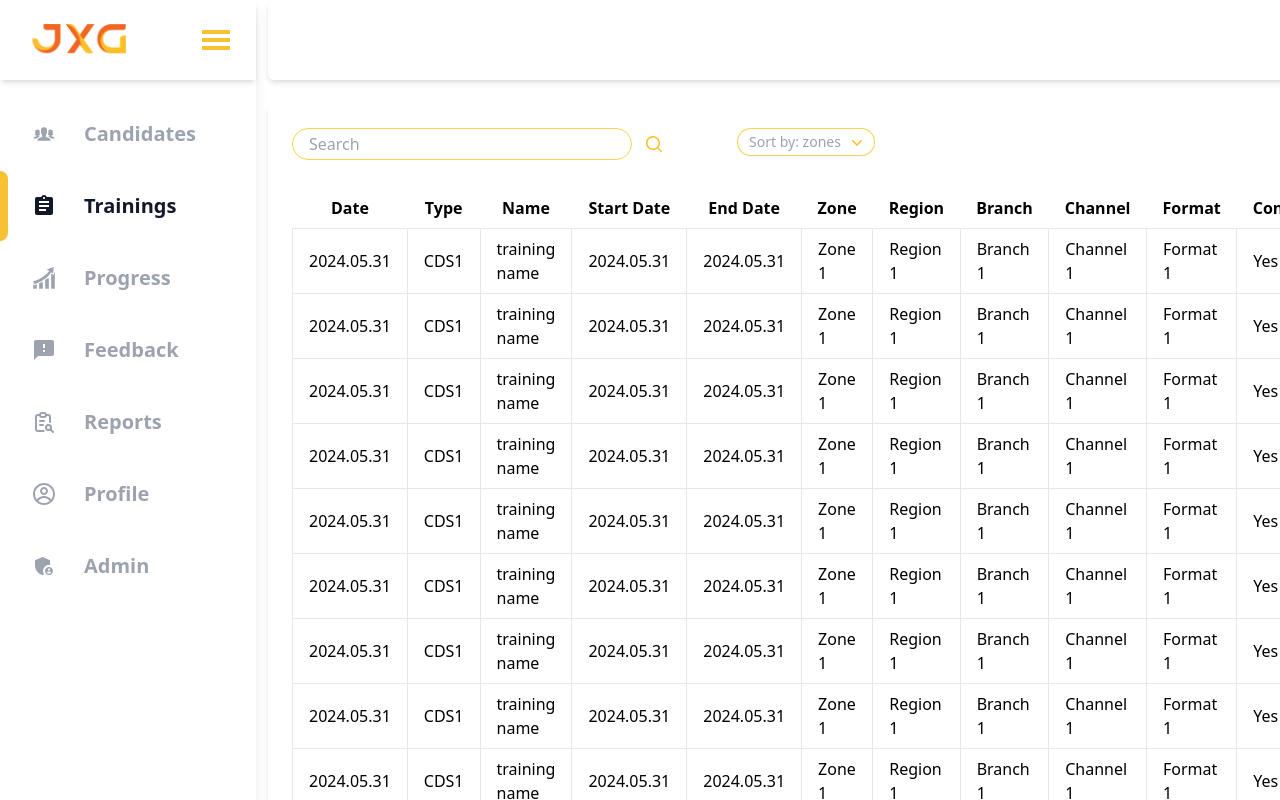
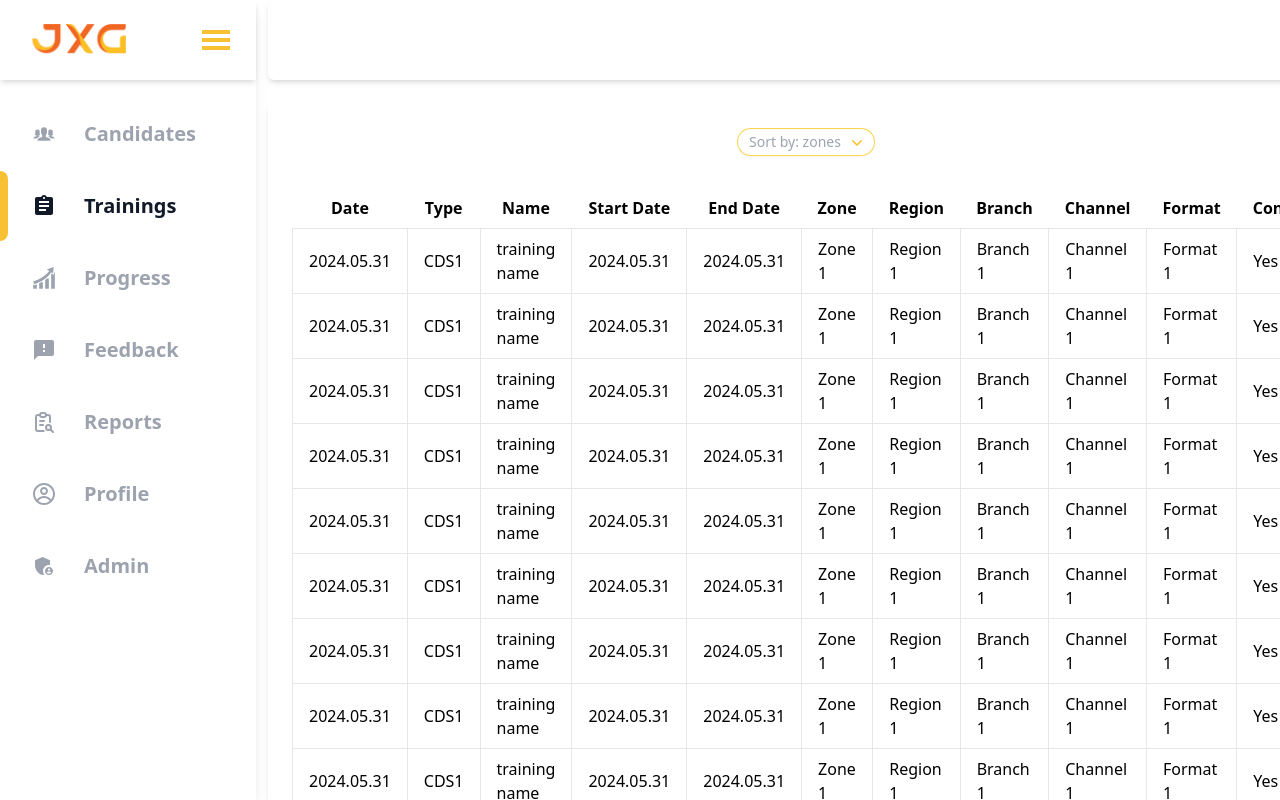
Before and after one commit to tharsikan1999/JXG-Training-System, a React (Vite) app: page /trainings in a window 1280 px wide. Shown: the top 800 px of the page. Built offline with nearby package versions, Linux system fonts and the light colour scheme.

Commit message:
modified search bar

```diff
--- a/src/App.tsx
+++ b/src/App.tsx
@@ -16,6 +16,7 @@ import ResetPassword from "./Pages/ResetPassword";
 import NotFound from "./Pages/NotFound";
 import ChangePassword from "./Pages/ChangePassword";
 import CreateTraining from "./Pages/CreateTraining";
+import Assessment from "./Pages/Assessment";
 
 const App = () => {
 
@@ -57,6 +58,10 @@ const App = () => {
               path="/create_training"
               element={<DefaultLayout children={<CreateTraining />} />}
             />
+            <Route
+              path="/assessment"
+              element={<DefaultLayout children={<Assessment />} />}
+            />
             <Route path="/register" element={<Register />} />
             <Route path="/login" element={<Login />} />
             <Route path="/learn" element={<Learn />} />
@@ -65,6 +70,7 @@ const App = () => {
             <Route path="/*" element={<NotFound />} />
             <Route path="/change_password" element={<ChangePassword />}/>
             <Route path="/create_training" element={<CreateTraining />}/>
+            <Route path="/assessment" element={<Assessment />}/>
           </Routes>
         </Router>
 
--- a/src/Components/SearchBar.tsx
+++ b/src/Components/SearchBar.tsx
@@ -1,40 +1,51 @@
+import React, { useState, ChangeEvent, FormEvent } from 'react';
+import { FaSearch, FaTimes } from 'react-icons/fa';
 
-const SearchBar =() =>{
-    return(
-        <div className="mb-3 xl:w-96">
-            <div className="relative mb-1 flex w-full flex-wrap items-stretch">
-                <input
-                    type="search"
-                        className="relative m-0 block
-                                flex-auto rounded-full
-                                border border-solid border-amber-300
-                                bg-transparent bg-clip-padding px-4 py-[0.25rem]
-                                text-base font-normal leading-[1.4] text-gray-500
-                                outline-none transition duration-200 ease-in-out
-                                focus:z-[3] focus:border-amber-400 focus:text-gray-500
-                                focus:shadow-[inset_0_0_0_1px_rgb(248,208,91)] focus:outline-none
-                                dark:border-amber-600 dark:text-amber-200
-                                dark:placeholder:text-amber-200 dark:focus:border-amber-200"
-                        placeholder="Search"
-                        aria-label="Search"
-                        aria-describedby="button-addon2" />
-                    {/* <!--Search icon--> */}
-                    <span
-                        className="input-group-text flex items-center whitespace-nowrap rounded px-3 py-1.5 text-center text-base font-normal text-amber-400 dark:text-neutral-200"
-                        id="basic-addon2">
-                        <svg
-                            xmlns="http://www.w3.org/2000/svg"
-                            viewBox="0 0 20 20"
-                            fill="currentColor"
-                            className="h-5 w-5">
-                            <path
-                                fillRule="evenodd"
-                                d="M9 3.5a5.5 5.5 0 100 11 5.5 5.5 0 000-11zM2 9a7 7 0 1112.452 4.391l3.328 3.329a.75.75 0 11-1.06 1.06l-3.329-3.328A7 7 0 012 9z"
-                                clipRule="evenodd" />
-                        </svg>
-                    </span>
-            </div>
+interface SearchBarProps {
+  onSearch: (query: string) => void;
+}
+
+const SearchBar: React.FC<SearchBarProps> = ({ onSearch }) => {
+  const [query, setQuery] = useState<string>('');
+
+  const handleInputChange = (e: ChangeEvent<HTMLInputElement>) => {
+    setQuery(e.target.value);
+  };
+
+  const handleSearch = (e: FormEvent<HTMLFormElement>) => {
+    e.preventDefault();
+    onSearch(query);
+  };
+
+  const clearSearch = () => {
+    setQuery('');
+  };
+
+  return (
+    <div className="flex justify-center">
+      <form onSubmit={handleSearch} className="w-48 max-w-md">
+        <div className="flex items-center rounded-full border border-CustomYellow">
+          <input
+            className="appearance-none bg-transparent border-none w-full text-gray-500 mr-3 py-1 px-2 leading-tight focus:outline-none"
+            type="text"
+            placeholder="Search..."
+            aria-label="Search"
+            value={query}
+            onChange={handleInputChange}
+          />
+          {query && (
+            <FaTimes
+              className="text-CustomYellow cursor-pointer mr-2"
+              onClick={clearSearch}
+            />
+          )}
+          <button type="submit" className="focus:outline-none">
+            <FaSearch className="text-CustomYellow cursor-pointer mr-2" />
+          </button>
         </div>
-    );
+      </form>
+    </div>
+  );
 };
- export default SearchBar;
+
+export default SearchBar;
--- /dev/null
+++ b/src/Pages/Assessment.tsx
@@ -0,0 +1,31 @@
+
+import { useNavigate } from "react-router-dom";
+const Assessment=()=>{
+    const navigate = useNavigate();
+    return(
+        <div>
+            <div className="grid grid-row-2 justify-center py-48">
+            <button
+                onClick={() => navigate("/assessment")}
+                type="button"
+                className="text-white bg-CustomYellow
+                px-4 py-2 my-3 w-48 focus:outline-none rounded-lg
+                text-sm font-semibold text-center
+                transition-transform duration-300 ease-in-out transform hover:scale-105">
+                Load Assessment{" "}
+            </button>
+            <button
+                onClick={() => navigate("")}
+                type="button"
+                className="text-white bg-CustomYellow
+                px-4 py-2 my-3 w-48 focus:outline-none rounded-lg
+                text-sm font-semibold text-center
+                transition-transform duration-300 ease-in-out transform hover:scale-105">
+                Create Assessment{" "}
+            </button>
+        </div>
+        </div>
+    );
+};
+
+export default Assessment;
--- a/src/Pages/CreateTraining.tsx
+++ b/src/Pages/CreateTraining.tsx
@@ -5,6 +5,8 @@ import { TEInput } from "tw-elements-react";
 import '../index.css'
 import Calender from "../Components/Calender";
 import Dropdown from "../Components/Dropdown";
+import SearchBar from "../Components/SearchBar";
+import Assessment from "./Assessment";
 
 
 const CreateTraining = () => {
@@ -203,9 +205,17 @@ const CreateTraining = () => {
             placeholder="Admin Instructions"
           />
         </div>
+        <div>
+          <div>
+          <h2>Candidates :</h2>
+          </div>
+
+          {/*<SearchBar onSearch={handleSearch}/></div>*/}
+        </div>
         <div className="flex justify-end mt-6">
+            {/**this is only linked for now */}
             <button
-                onClick={() => navigate("/*")}
+                onClick={() => navigate("/assessment")}
                 type="button"
                 className="text-white bg-CustomYellow
                 px-4 py-2 my-3 focus:outline-none rounded-lg
--- a/src/Pages/Trainings.tsx
+++ b/src/Pages/Trainings.tsx
@@ -1,8 +1,8 @@
+import { useNavigate } from "react-router-dom";
 import SearchBar from "../Components/SearchBar";
 import SortBar from "../Components/Sorting bars/SortBar";
 import TrainingTable from "../Components/Tables/TrainingTable";
-import CreateTraining from "./CreateTraining";
-import { useNavigate } from "react-router-dom";
+
 
 const Trainings = () => {
   const navigate = useNavigate();
@@ -10,7 +10,9 @@ const Trainings = () => {
     <div>
       <div className="grid grid-cols-3 gap-2">
         <div>
-          <SearchBar/>
+          {/**this should be modified
+          <SearchBar onSearch={handleSearch}/>
+          */}
         </div>
         <div>
           <SortBar/>
```
